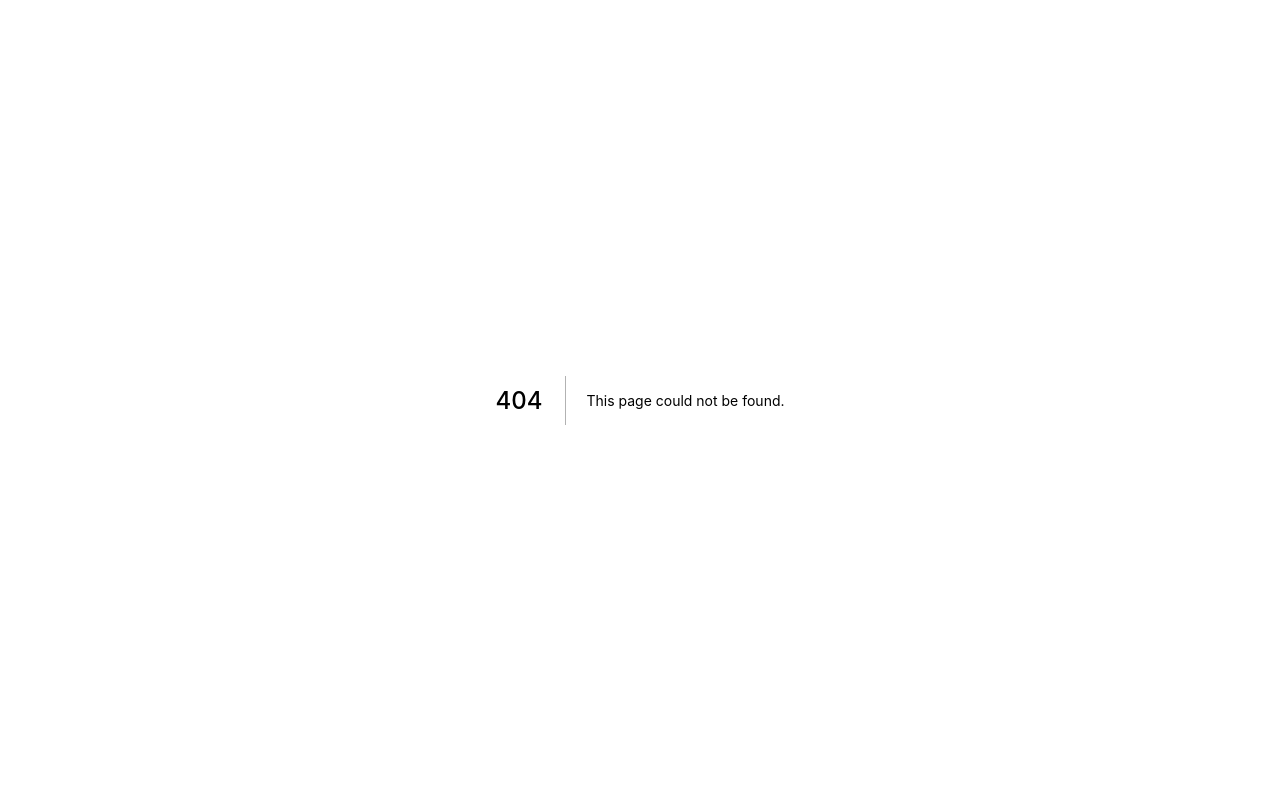
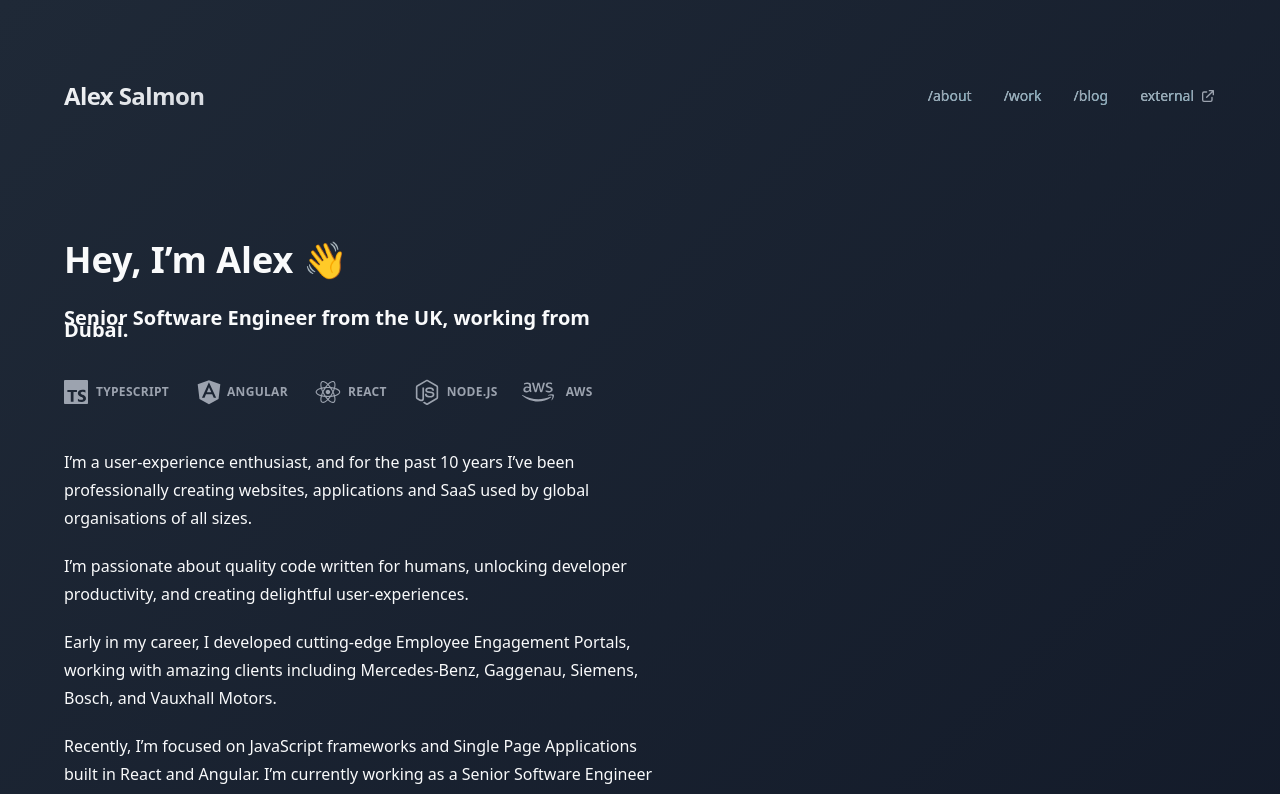
Before and after one commit to alexsalmon/alexsalmon-next-blog, a Next.js app: page /about in a window 1280 px wide. Before the commit this address had no page. Shown: the top 794 px of the page. Built offline with nearby package versions, Linux system fonts and the light colour scheme.

Commit message:
feat(adopt-page): add initial About page - add About to Navigation Bar - install @react-icons/all-files package - update Tailwind prose styling

```diff
--- a/package.json
+++ b/package.json
@@ -10,6 +10,7 @@
         "postinstall": "husky install"
     },
     "dependencies": {
+        "@react-icons/all-files": "^4.1.0",
         "next": "12.0.8",
         "react": "17.0.2",
         "react-dom": "17.0.2"
--- a/src/components/navigation/NavigationBar.tsx
+++ b/src/components/navigation/NavigationBar.tsx
@@ -35,6 +35,14 @@ export const NavigationBar = () => (
             </Link>
 
             <ul className="flex items-center space-x-8 text-sm font-medium text-muted">
+                <li className="group cursor-pointer">
+                    <Link href="/about">
+                        <a className="bg-clip-text bg-gradient-to-r from-link-200 to-link-400 group-hover:text-transparent">
+                            /about
+                        </a>
+                    </Link>
+                </li>
+
                 <li className="group cursor-pointer">
                     <Link href="/work">
                         <a className="bg-clip-text bg-gradient-to-r from-link-200 to-link-400 group-hover:text-transparent">
--- /dev/null
+++ b/src/pages/about.tsx
@@ -0,0 +1,80 @@
+import { DiAngularSimple } from '@react-icons/all-files/di/DiAngularSimple';
+import { DiNodejsSmall } from '@react-icons/all-files/di/DiNodejsSmall';
+import { DiReact } from '@react-icons/all-files/di/DiReact';
+import { SiAmazonaws } from '@react-icons/all-files/si/SiAmazonaws';
+import { SiTypescript } from '@react-icons/all-files/si/SiTypescript';
+import { Body } from '../components/templates/Body';
+
+export default function About() {
+    return (
+        <Body>
+            <main className="mt-32 mb-60 space-y-10">
+                <section className="prose" role="banner">
+                    <h1>Hey, I’m Alex 👋</h1>
+                    <h3 className="leading-3">Senior Software Engineer from the UK, working from Dubai.</h3>
+                </section>
+
+                <section>
+                    <ul
+                        className="flex items-center space-x-6
+                                   text-xs font-bold uppercase tracking-wide text-gray-400">
+                        <li className="flex items-center space-x-2">
+                            <SiTypescript className="w-6 h-6" />
+                            <span>Typescript</span>
+                        </li>
+
+                        <li className="flex items-center space-x-0.5">
+                            <DiAngularSimple className="w-8 h-8" />
+                            <span>Angular</span>
+                        </li>
+
+                        <li className="flex items-center space-x-1">
+                            <DiReact className="w-8 h-8" />
+                            <span>React</span>
+                        </li>
+
+                        <li className="flex items-center space-x-1">
+                            <DiNodejsSmall className="w-8 h-8" />
+                            <span>Node.js</span>
+                        </li>
+
+                        <li className="flex items-center space-x-3">
+                            <SiAmazonaws className="w-8 h-8" />
+                            <span>AWS</span>
+                        </li>
+                    </ul>
+                </section>
+
+                <section className="prose">
+                    <p>
+                        I’m a user-experience enthusiast, and for the past 10 years I’ve been professionally creating
+                        websites, applications and SaaS used by global organisations of all sizes.
+                    </p>
+
+                    <p>
+                        I’m passionate about quality code written for humans, unlocking developer productivity, and
+                        creating delightful user-experiences.
+                    </p>
+
+                    <p>
+                        Early in my career, I developed cutting-edge Employee Engagement Portals, working with amazing
+                        clients including Mercedes-Benz, Gaggenau, Siemens, Bosch, and Vauxhall Motors.
+                    </p>
+
+                    <p>
+                        Recently, I’m focused on JavaScript frameworks and Single Page Applications built in React and
+                        Angular. I’m currently working as a Senior Software Engineer at AppLearn, building a Digital
+                        Adoption Platform to help global companies and their users get the most out of their software
+                        suites.
+                    </p>
+
+                    <p>
+                        I’m capable of working full-stack, with the aim of delivering value across all aspects of the
+                        development cycle. I value trust, honesty and inclusion - and I strive to support teams based on
+                        these values.
+                    </p>
+                </section>
+            </main>
+        </Body>
+    );
+}
--- a/tailwind.config.js
+++ b/tailwind.config.js
@@ -13,10 +13,9 @@ module.exports = {
                 primary: themeColors.salmon,
                 secondary: draculaColors.yellow,
                 link: draculaColors.cyan,
-                // background: draculaColors.darker['900'],
-                background: colors.gray['900'],
-                text: draculaColors.darker['50'],
-                muted: draculaColors.darker['400'],
+                background: colors.gray[900],
+                text: colors.gray[50],
+                muted: colors.gray[400],
             },
             keyframes: {
                 bounceUp: {
@@ -36,11 +35,12 @@ module.exports = {
             typography: () => ({
                 DEFAULT: {
                     css: {
-                        color: draculaColors.darker['50'],
+                        '--tw-prose-headings': colors.gray[50],
+                        color: colors.gray[50],
                         a: {
-                            color: draculaColors.cyan['500'],
+                            color: draculaColors.cyan[500],
                             '&:hover': {
-                                color: draculaColors.cyan['200'],
+                                color: draculaColors.cyan[200],
                             },
                         },
                     },
```
Also changed, not shown: 1 other file (tests, documents, lock files or other folders).
